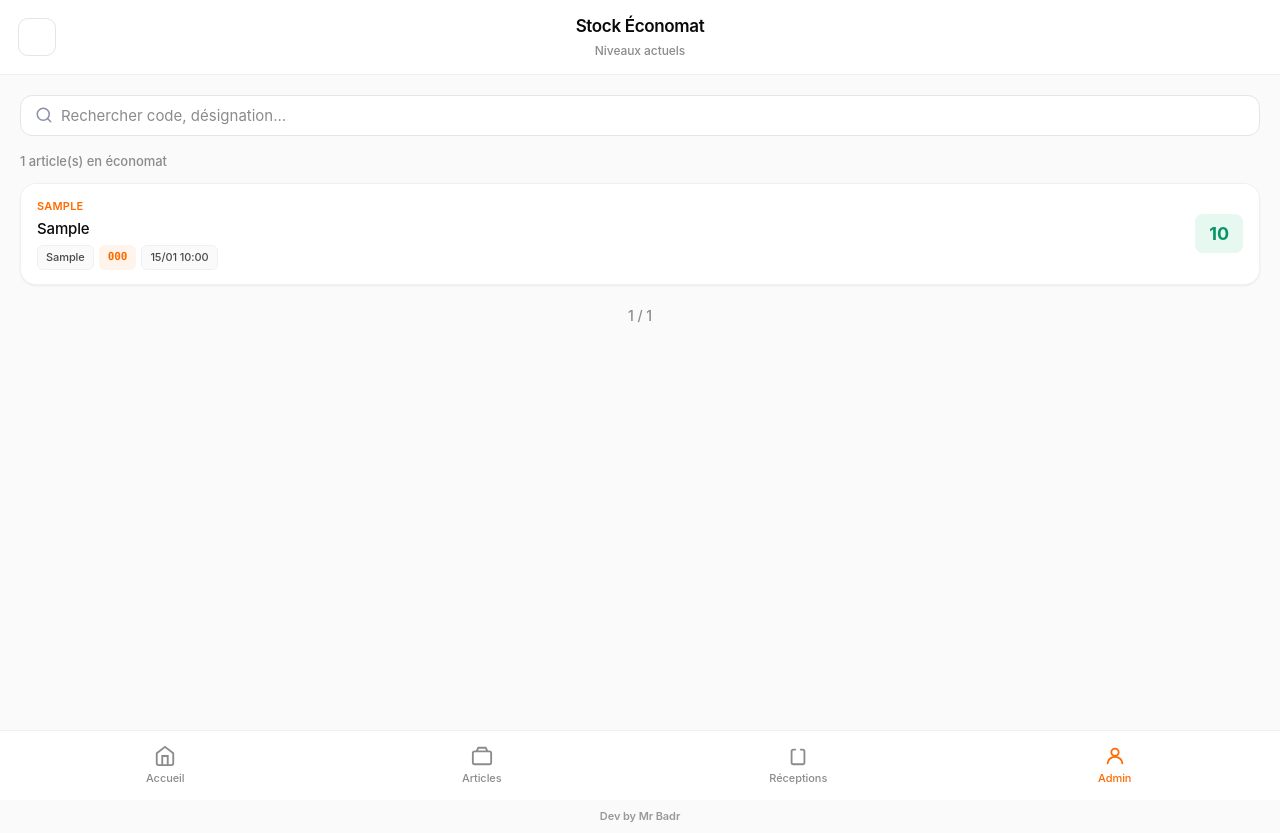
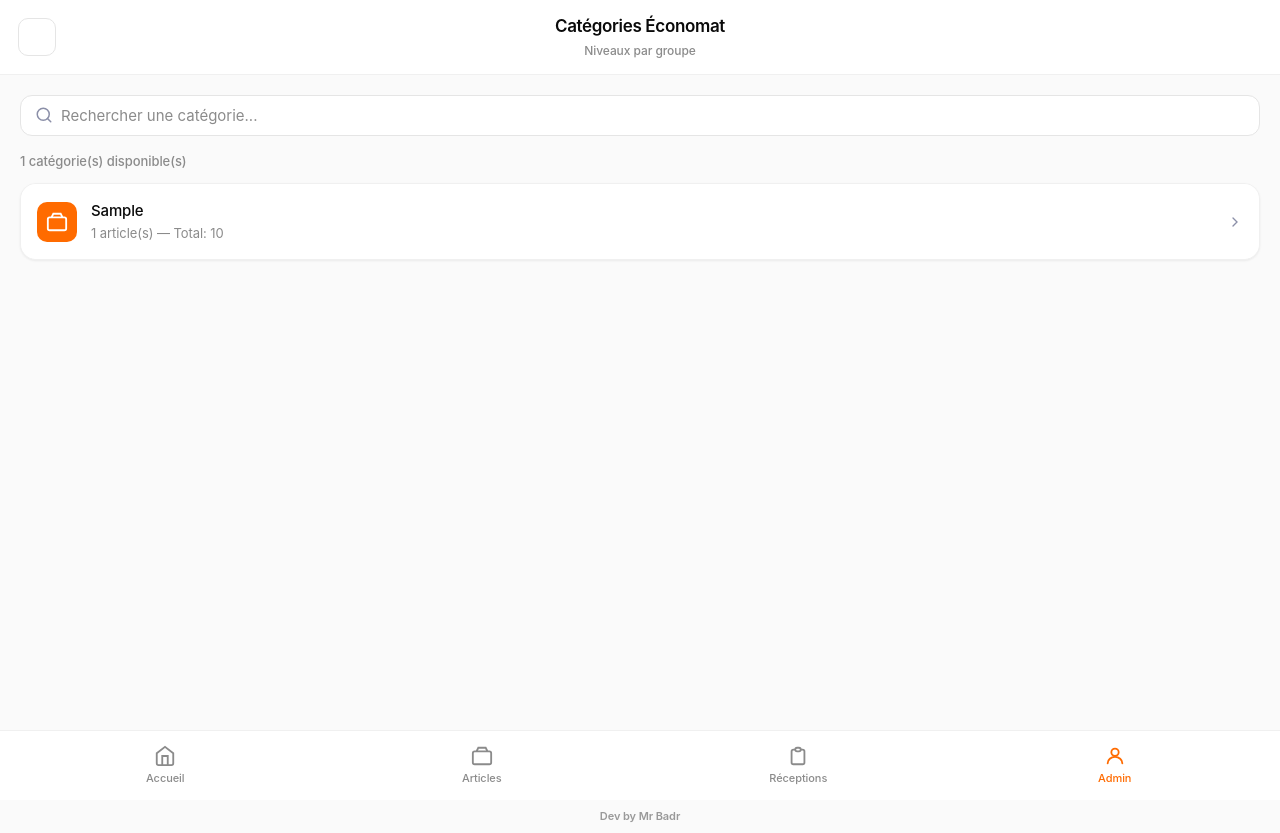
Before and after one commit to eddinemoonmoon-hub/scan-reception-v2, a Flask app: page /admin/economat/stock in a window 1280 px wide. Run offline with Flask 3, Linux system fonts and the light colour scheme; a user stored in the database is signed in; tables that the repository leaves empty hold one stand-in row (values such as "Sample post").

Commit message:
Feature: category drill-down for Economat stock + group C sync

```diff
--- a/models/article.py
+++ b/models/article.py
@@ -9,6 +9,7 @@ class Article(db.Model):
     designation  = db.Column(db.String(200), nullable=False)
     barcode      = db.Column(db.String(100), unique=True, nullable=True)
     unite        = db.Column(db.String(20), default='piece')
+    categorie    = db.Column(db.String(100), nullable=True, default='Non classé')
     is_active    = db.Column(db.Boolean, default=True)
     created_at   = db.Column(db.DateTime, default=datetime.utcnow)
 
@@ -17,7 +18,6 @@ class Article(db.Model):
                                cascade='all, delete-orphan')
 
     def get_all_barcodes(self):
-        """Returns all barcodes for this article including primary"""
         all_barcodes = []
         if self.barcode:
             all_barcodes.append(self.barcode)
--- a/routes/admin.py
+++ b/routes/admin.py
@@ -1416,23 +1416,44 @@ def economat_export_all():
 def economat_stock_list():
     from models.economat import EconomatStock
 
-    search = request.args.get('q', '')
-    query = EconomatStock.query.join(Article)
+    selected_cat = request.args.get('cat', '').strip()
+    search = request.args.get('q', '').strip()
 
-    if search:
-        query = query.filter(
-            db.or_(
-                Article.designation.ilike(f'%{search}%'),
-                Article.code_article.ilike(f'%{search}%'),
-                Article.barcode.ilike(f'%{search}%')
+    if selected_cat:
+        # Step 2: Show articles in selected category
+        query = EconomatStock.query.join(Article).filter(Article.categorie == selected_cat)
+        if search:
+            query = query.filter(
+                db.or_(
+                    Article.designation.ilike(f'%{search}%'),
+                    Article.code_article.ilike(f'%{search}%'),
+                    Article.barcode.ilike(f'%{search}%')
+                )
             )
-        )
 
-    page = request.args.get("page", 1, type=int)
-    pagination = query.order_by(Article.designation).paginate(page=page, per_page=100, error_out=False)
-    stocks = pagination.items
+        page = request.args.get("page", 1, type=int)
+        pagination = query.order_by(Article.designation).paginate(page=page, per_page=100, error_out=False)
+        stocks = pagination.items
 
-    return render_template('admin/economat/stock.html',
-                           stocks=stocks,
-                           search=search,
-                           pagination=pagination)
+        return render_template('admin/economat/stock.html',
+                               selected_cat=selected_cat,
+                               stocks=stocks,
+                               search=search,
+                               pagination=pagination)
+    else:
+        # Step 1: Category list view
+        categories_query = db.session.query(
+            Article.categorie,
+            db.func.count(EconomatStock.id).label('article_count'),
+            db.func.sum(EconomatStock.quantity).label('total_qty')
+        ).join(EconomatStock, EconomatStock.article_id == Article.id)
+
+        if search:
+            categories_query = categories_query.filter(Article.categorie.ilike(f'%{search}%'))
+
+        categories_summary = categories_query.group_by(Article.categorie).order_by(Article.categorie).all()
+
+        return render_template('admin/economat/stock.html',
+                               selected_cat=None,
+                               categories=categories_summary,
+                               search=search)
--- a/routes/api.py
+++ b/routes/api.py
@@ -589,13 +589,14 @@ def articles_sync():
     for item in articles_data:
         code = str(item.get('code', '') or '').strip()
         desig = str(item.get('designation', '') or '').strip()
+        cat = str(item.get('categorie', '') or 'Non classé').strip() or 'Non classé'
         barcodes_list = item.get('barcodes', [])
 
         if not code or not desig:
             continue
 
         if code in existing_codes:
-            # Article exists - update designation if changed
+            # Article exists - update designation and category if changed
             art = existing_codes[code]
 
             # Handle in-memory new articles (not yet in DB)
@@ -613,6 +614,8 @@ def articles_sync():
                 # Real existing article in DB
                 if art.designation != desig:
                     art.designation = desig
+                if art.categorie != cat:
+                    art.categorie = cat
 
                 # Get current barcodes for this article
                 art_current_barcodes = set()
@@ -663,6 +666,7 @@ def articles_sync():
                 designation=desig,
                 barcode=primary_barcode,
                 unite='piece',
+                categorie=cat,
                 is_active=True
             )
             new_articles_batch.append(new_art)
--- a/templates/admin/economat/stock.html
+++ b/templates/admin/economat/stock.html
@@ -6,30 +6,77 @@
 <div class="app-shell">
 
   <header class="app-header">
-    <a href="/admin/economat" class="header-back">
+    <a href="{% if selected_cat %}/admin/economat/stock{% else %}/admin/economat{% endif %}" class="header-back">
       <svg width="20" height="20" viewBox="0 0 24 24" fill="none">
         <path d="M19 12H5M12 19l-7-7 7-7" stroke="white" stroke-width="2" stroke-linecap="round"/>
       </svg>
     </a>
     <div class="header-center">
-      <div class="app-title">Stock Économat</div>
-      <div class="app-subtitle">Niveaux actuels</div>
+      <div class="app-title">{% if selected_cat %}{{ selected_cat }}{% else %}Catégories Économat{% endif %}</div>
+      <div class="app-subtitle">{% if selected_cat %}Articles de la catégorie{% else %}Niveaux par groupe{% endif %}</div>
     </div>
     <div class="w-10"></div>
   </header>
 
   <main class="app-main">
 
+    {% if not selected_cat %}
+    <!-- VIEW 1: CATEGORY LIST -->
+
     <form method="GET" action="/admin/economat/stock" class="search-form">
       <div class="search-wrap">
         <svg width="18" height="18" viewBox="0 0 24 24" fill="none"><circle cx="11" cy="11" r="8" stroke="#8B8FA8" stroke-width="2"/><path d="M21 21l-4.35-4.35" stroke="#8B8FA8" stroke-width="2" stroke-linecap="round"/></svg>
-        <input type="text" name="q" value="{{ search }}" class="search-input" placeholder="Rechercher code, désignation...">
+        <input type="text" name="q" value="{{ search }}" class="search-input" placeholder="Rechercher une catégorie...">
         {% if search %}<a href="/admin/economat/stock" class="search-clear">X</a>{% endif %}
       </div>
     </form>
 
     <div class="list-header">
-      <span class="list-count">{{ pagination.total }} article(s) en économat</span>
+      <span class="list-count">{{ categories|length }} catégorie(s) disponible(s)</span>
+    </div>
+
+    {% if categories %}
+    <div class="quick-actions">
+      {% for cat_name, count, total_qty in categories %}
+      <a href="/admin/economat/stock?cat={{ cat_name }}" class="action-card">
+        <div class="action-icon orange">
+          <svg width="22" height="22" viewBox="0 0 24 24" fill="none"><path d="M20 7H4a2 2 0 00-2 2v10a2 2 0 002 2h16a2 2 0 002-2V9a2 2 0 00-2-2zM16 3H8L6 7h12l-2-4z" stroke="white" stroke-width="2"/></svg>
+        </div>
+        <div style="flex:1;">
+          <div class="action-label">{{ cat_name or 'Non classé' }}</div>
+          <div class="action-sub">{{ count }} article(s) — Total: {{ total_qty|int if total_qty == total_qty|int else total_qty }}</div>
+        </div>
+        <svg class="action-arrow" width="16" height="16" viewBox="0 0 24 24" fill="none"><path d="M9 18l6-6-6-6" stroke="#8B8FA8" stroke-width="2" stroke-linecap="round"/></svg>
+      </a>
+      {% endfor %}
+    </div>
+    {% else %}
+    <div class="empty-state">
+      <p>Aucun stock enregistré en économat</p>
+    </div>
+    {% endif %}
+
+    {% else %}
+    <!-- VIEW 2: ARTICLES IN CATEGORY -->
+
+    <div style="margin-bottom:12px;">
+      <a href="/admin/economat/stock" class="btn-sm-outline" style="display:inline-flex;align-items:center;gap:6px;">
+        <svg width="14" height="14" viewBox="0 0 24 24" fill="none"><path d="M19 12H5M12 19l-7-7 7-7" stroke="currentColor" stroke-width="2" stroke-linecap="round"/></svg>
+        Toutes les catégories
+      </a>
+    </div>
+
+    <form method="GET" action="/admin/economat/stock" class="search-form">
+      <input type="hidden" name="cat" value="{{ selected_cat }}">
+      <div class="search-wrap">
+        <svg width="18" height="18" viewBox="0 0 24 24" fill="none"><circle cx="11" cy="11" r="8" stroke="#8B8FA8" stroke-width="2"/><path d="M21 21l-4.35-4.35" stroke="#8B8FA8" stroke-width="2" stroke-linecap="round"/></svg>
+        <input type="text" name="q" value="{{ search }}" class="search-input" placeholder="Rechercher code, désignation...">
+        {% if search %}<a href="/admin/economat/stock?cat={{ selected_cat }}" class="search-clear">X</a>{% endif %}
+      </div>
+    </form>
+
+    <div class="list-header">
+      <span class="list-count">{{ pagination.total }} article(s) dans {{ selected_cat }}</span>
     </div>
 
     {% if stocks %}
@@ -55,18 +102,20 @@
     <!-- Pagination -->
     <div class="pagination">
       {% if pagination.has_prev %}
-      <a href="/admin/economat/stock?page={{ pagination.prev_num }}{% if search %}&q={{ search }}{% endif %}" class="page-btn">Précédent</a>
+      <a href="/admin/economat/stock?cat={{ selected_cat }}&page={{ pagination.prev_num }}{% if search %}&q={{ search }}{% endif %}" class="page-btn">Précédent</a>
       {% endif %}
       <span class="page-info">{{ pagination.page }} / {{ pagination.pages }}</span>
       {% if pagination.has_next %}
-      <a href="/admin/economat/stock?page={{ pagination.next_num }}{% if search %}&q={{ search }}{% endif %}" class="page-btn">Suivant</a>
+      <a href="/admin/economat/stock?cat={{ selected_cat }}&page={{ pagination.next_num }}{% if search %}&q={{ search }}{% endif %}" class="page-btn">Suivant</a>
       {% endif %}
     </div>
 
     {% else %}
     <div class="empty-state">
-      <p>Aucun stock en économat</p>
+      <p>Aucun article trouvé dans cette catégorie</p>
     </div>
+    {% endif %}
+
     {% endif %}
 
   </main>
@@ -74,7 +123,7 @@
   <nav class="bottom-nav">
     <a href="/" class="nav-item"><svg width="22" height="22" viewBox="0 0 24 24" fill="none"><path d="M3 9l9-7 9 7v11a2 2 0 01-2 2H5a2 2 0 01-2-2z" stroke="currentColor" stroke-width="2" stroke-linecap="round"/><polyline points="9 22 9 12 15 12 15 22" stroke="currentColor" stroke-width="2" stroke-linecap="round"/></svg><span>Accueil</span></a>
     <a href="/admin/articles" class="nav-item"><svg width="22" height="22" viewBox="0 0 24 24" fill="none"><path d="M20 7H4a2 2 0 00-2 2v10a2 2 0 002 2h16a2 2 0 002-2V9a2 2 0 00-2-2zM16 3H8L6 7h12l-2-4z" stroke="currentColor" stroke-width="2" stroke-linecap="round"/></svg><span>Articles</span></a>
-    <a href="/admin/receptions" class="nav-item"><svg width="22" height="22" viewBox="0 0 24 24" fill="none"><path d="M9 5H7a2 2 0 00-2 2v12a2 2 0 002 2h10a2 2 0 002-2V7a2 2 0 00-2-2h-2" stroke="currentColor" stroke-width="2" stroke-linecap="round"/></svg><span>Réceptions</span></a>
+    <a href="/admin/receptions" class="nav-item"><svg width="22" height="22" viewBox="0 0 24 24" fill="none"><path d="M9 5H7a2 2 0 00-2 2v12a2 2 0 002 2h10a2 2 0 002-2V7a2 2 0 00-2-2h-2M9 5a2 2 0 002 2h2a2 2 0 002-2M9 5a2 2 0 012-2h2a2 2 0 012 2" stroke="currentColor" stroke-width="2" stroke-linecap="round"/></svg><span>Réceptions</span></a>
     <a href="/admin" class="nav-item active"><svg width="22" height="22" viewBox="0 0 24 24" fill="none"><circle cx="12" cy="8" r="4" stroke="currentColor" stroke-width="2"/><path d="M4 20c0-4 3.6-7 8-7s8 3 8 7" stroke="currentColor" stroke-width="2" stroke-linecap="round"/></svg><span>Admin</span></a>
   </nav>
 
```
